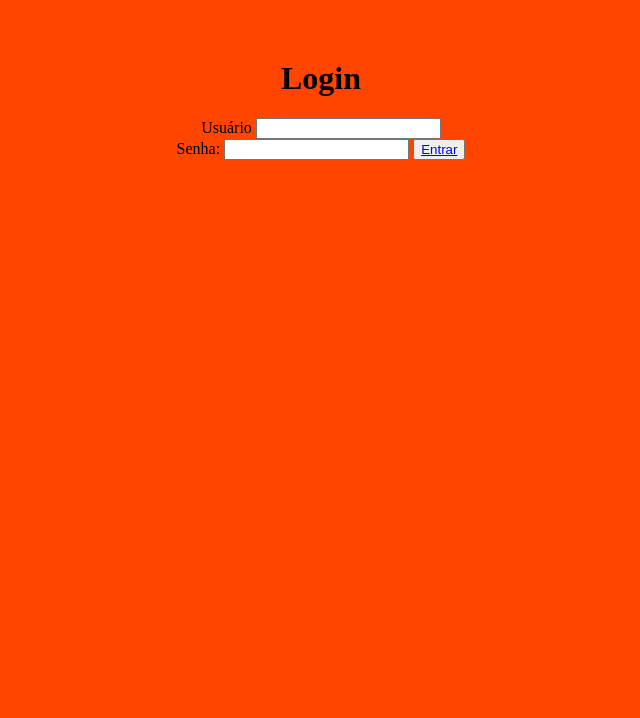
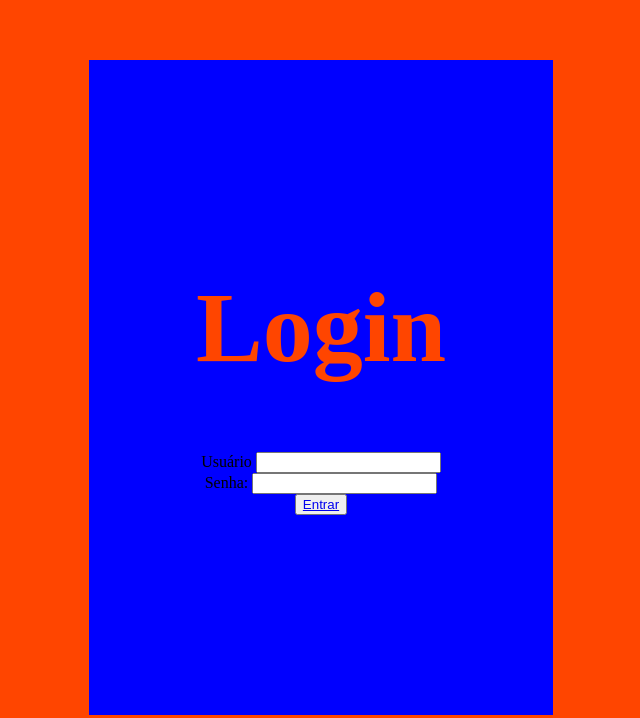
Before and after one commit to Henrique-Sousa-11TIA/atividadee4, a plain HTML site: page index.html in a window 1280 px wide. Shown: the part 340-1058 px from the top of the page, without its empty margins (319-959 px from the left). Before the commit the page ends 800 px from the top, so only its background shows below. Drawn offline with Linux system fonts and the light colour scheme.

Commit message:
style: header backgroud

```diff
--- a/index.html
+++ b/index.html
@@ -7,7 +7,8 @@
   <title>Document</title>
 </head>
 <body>
-  <h1>Login</h1>
+ <div class="login">
+  <header><h1>Login</h1></header>
   <div class="usuario"><form action="#" method="post">
     <label for="username">Usuário</label>
     <input type="Usuário" id="username" name="username" required>
@@ -17,7 +18,13 @@
     <label for="Senha">Senha:</label>
     <input type"senha" id="senha" name="senha" required>
  </form>
-  <button><a href="https://www.itau.com.br/">Entrar</a></button>
 </div>
+
+  <div class="botao">
+    <button><a href="https://www.itau.com.br/">Entrar</a></button>
+  </div>
+
+
+ </div>
 </body>
 </html>
--- a/style.css
+++ b/style.css
@@ -4,7 +4,21 @@ body{
  margin-top: 400px;
 }
 
-.usuario{
-font-size: medium;
+.login{
+    background-color: blue;
+    margin-left: 400px;
+    margin-right: 400px;
+    padding: 200px;
+    padding-left: 100px;
+    padding-right: 100px;
+}
+
+h1{
+    color: orangered;
+    font-size: 100px;
+    margin-top: 10px;
+}
+
+.botao{
 
 }
```
